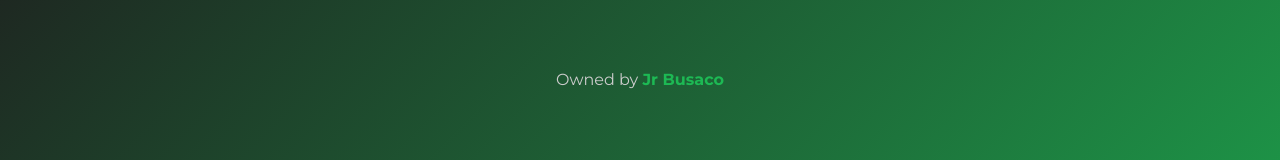
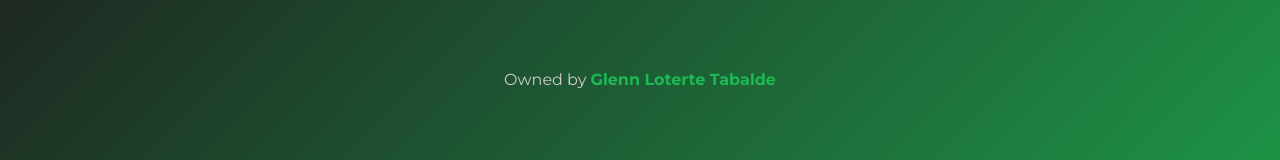
Before and after one commit to kenzohiroshi17/Spotify-Downloader-, a website: page public/index.html in a window 1280 px wide. Shown: the part 144-304 px from the top of the page. Drawn offline with Linux system fonts and the light colour scheme.

Commit message:
Update index.html

```diff
--- a/public/index.html
+++ b/public/index.html
@@ -172,7 +172,7 @@
     </audio>
     <div id="errorMessage">Music cannot be found. Please try again.</div>
     <footer>
-        <p>Owned by <a class="owner-link" href="https://www.facebook.com/100091592152325" target="_blank">Jr Busaco</a></p>
+        <p>Owned by <a class="owner-link" href="https://www.facebook.com/profile.php?id=61563429217847" target="_blank">Glenn Loterte Tabalde</a></p>
     </footer>
 
     <script>
```
